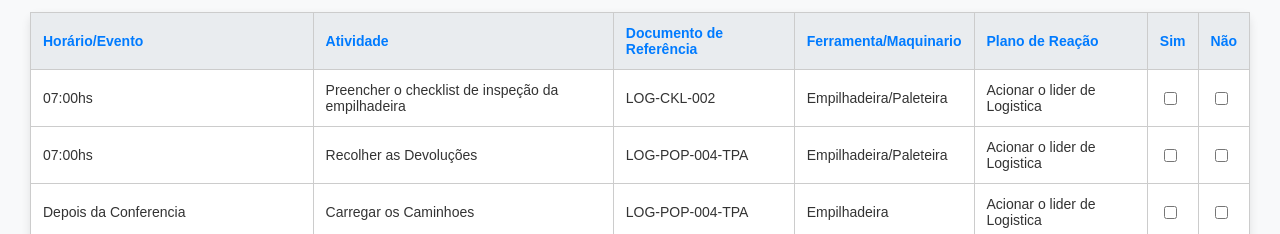
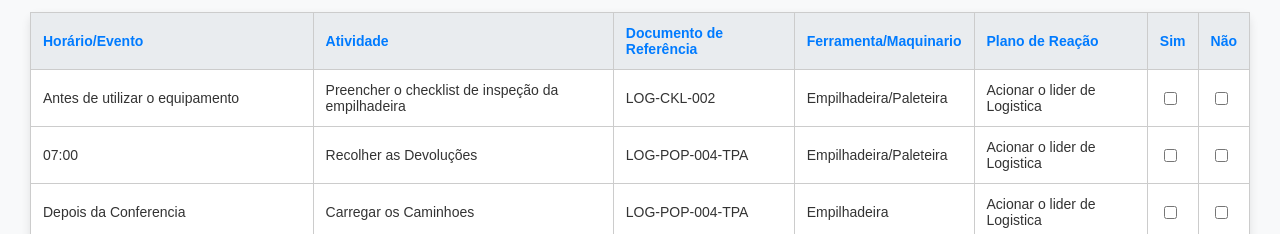
Before and after one commit to grupotriunfante/LOG-CKL-004-TPA, a plain HTML site: page index.htm in a window 1280 px wide. Shown: the part 206-440 px from the top of the page. Drawn offline with Linux system fonts and the light colour scheme.

Commit message:
Update index.htm

```diff
--- a/index.htm
+++ b/index.htm
@@ -1,3 +1,4 @@
+
 <!DOCTYPE html>
 <html lang="pt-br">
 <head>
@@ -152,8 +153,8 @@
     <tbody>
       <script>
         const atividades = [
-          ["07:00hs","Preencher o checklist de inspeção da empilhadeira","LOG-CKL-002","Empilhadeira/Paleteira","Acionar o lider de Logistica"],
-          ["07:00hs","Recolher as Devoluções","LOG-POP-004-TPA","Empilhadeira/Paleteira","Acionar o lider de Logistica"],
+          ["Antes de utilizar o equipamento","Preencher o checklist de inspeção da empilhadeira","LOG-CKL-002","Empilhadeira/Paleteira","Acionar o lider de Logistica"],
+          ["07:00","Recolher as Devoluções","LOG-POP-004-TPA","Empilhadeira/Paleteira","Acionar o lider de Logistica"],
           ["Depois da Conferencia","Carregar os Caminhoes","LOG-POP-004-TPA","Empilhadeira","Acionar o lider de Logistica"],
           ["Carregar os caminhoes","Baixar os palletes para reabastecer o Deposito","LOG-POP-004-TPA","Empilhadeira","Acionar o lider de Logistica"],
           ["Baixar os palletes para reabastecer o Deposito","Descarregar os caminhões","LOG-POP-004-TPA","Planilha","Acionar o lider de Logistica"],
```
